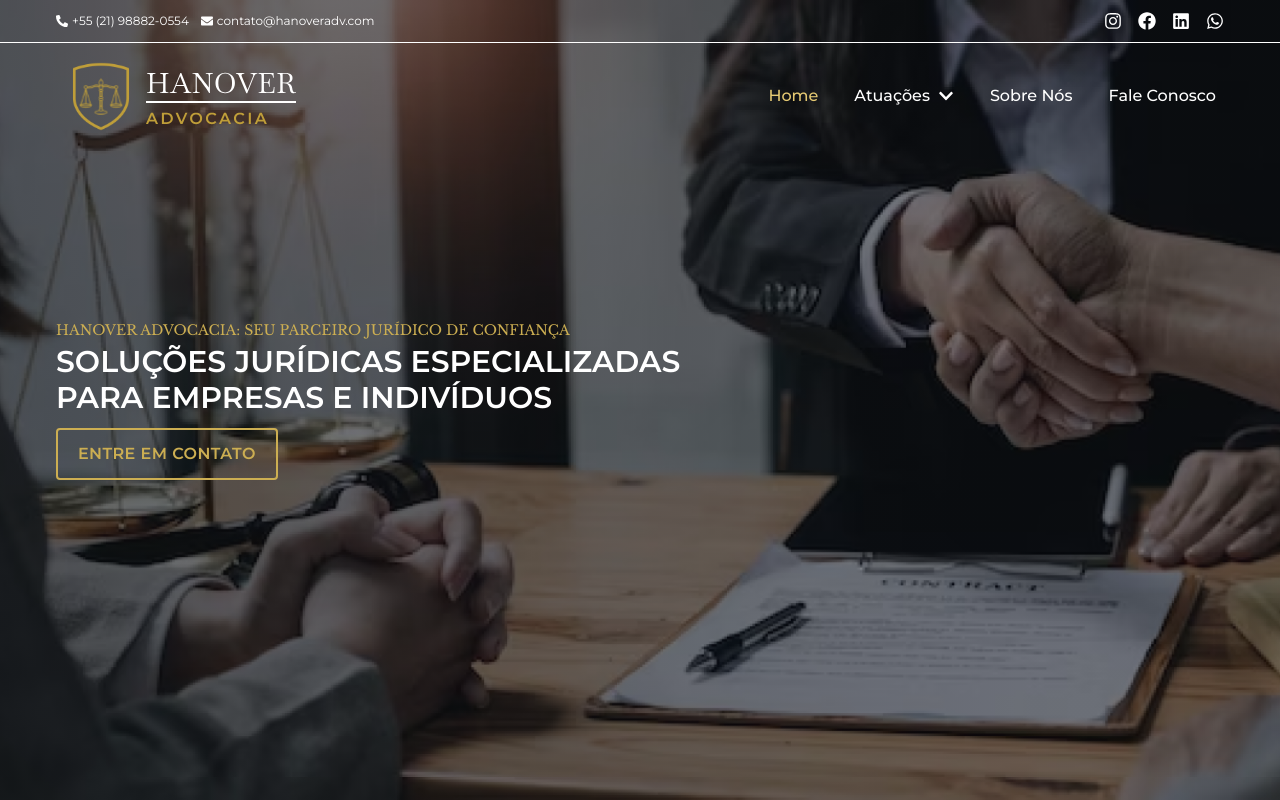
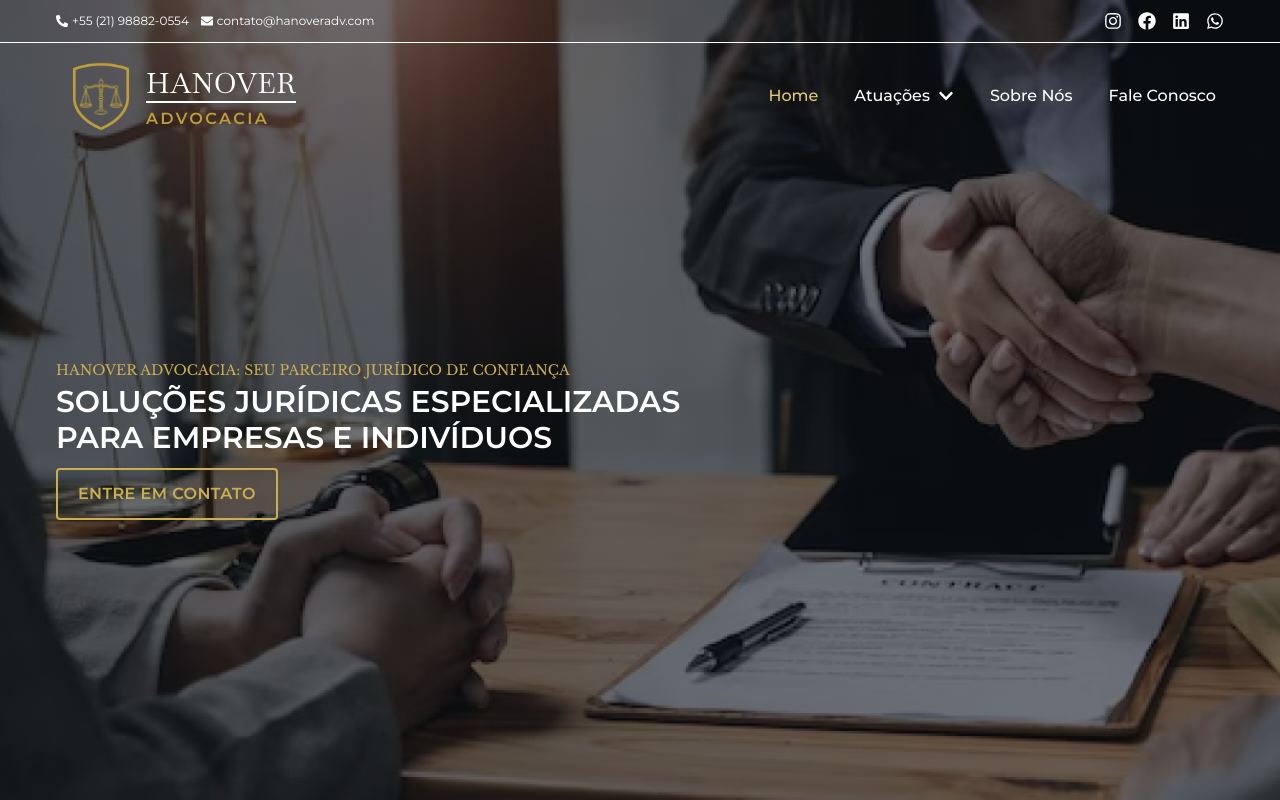
Before and after one commit to Wudson-Batista/hanover_advocacia, a React (Vite) app: page / in a window 1280 px wide. Shown: the top 800 px of the page. Built offline with nearby package versions, Linux system fonts and the light colour scheme.

Commit message:
Banner text position

```diff
--- a/src/Components/Header.jsx
+++ b/src/Components/Header.jsx
@@ -17,7 +17,7 @@ function Header() {
     }, []);
 
     return (
-        <header className={`fixed w-full transition duration - 300 ease ${offset > 50 ? 'bg-red-500 fixed top-0 z-50 ' : ''} ' : ''}`}>
+        <header className={`fixed w-full transition z-99 duration - 300 ease ${offset > 50 ? 'bg-red-500 fixed top-0 z-50 ' : ''} ' : ''}`}>
             <div>
                 <TopNav offset={offset}></TopNav>
                 <Navbar offset={offset}></Navbar>
--- a/src/Pages/Home.jsx
+++ b/src/Pages/Home.jsx
@@ -12,8 +12,8 @@ function Home() {
     return (
         <main className='' id='home'>
             <Banner bg={banner} overlay={true}>
-                <div className="container flex h-screen items-center">
-                    <div className='md:max-w-2xl '>
+                <div className="container flex items-center h-screen">
+                    <div className='md:max-w-2xl mt-20'>
                         <Title
                             subtitle={'Hanover Advocacia: Seu Parceiro Jurídico de Confiança'}
                             title={'Soluções jurídicas especializadas para empresas e indivíduos'}
```
